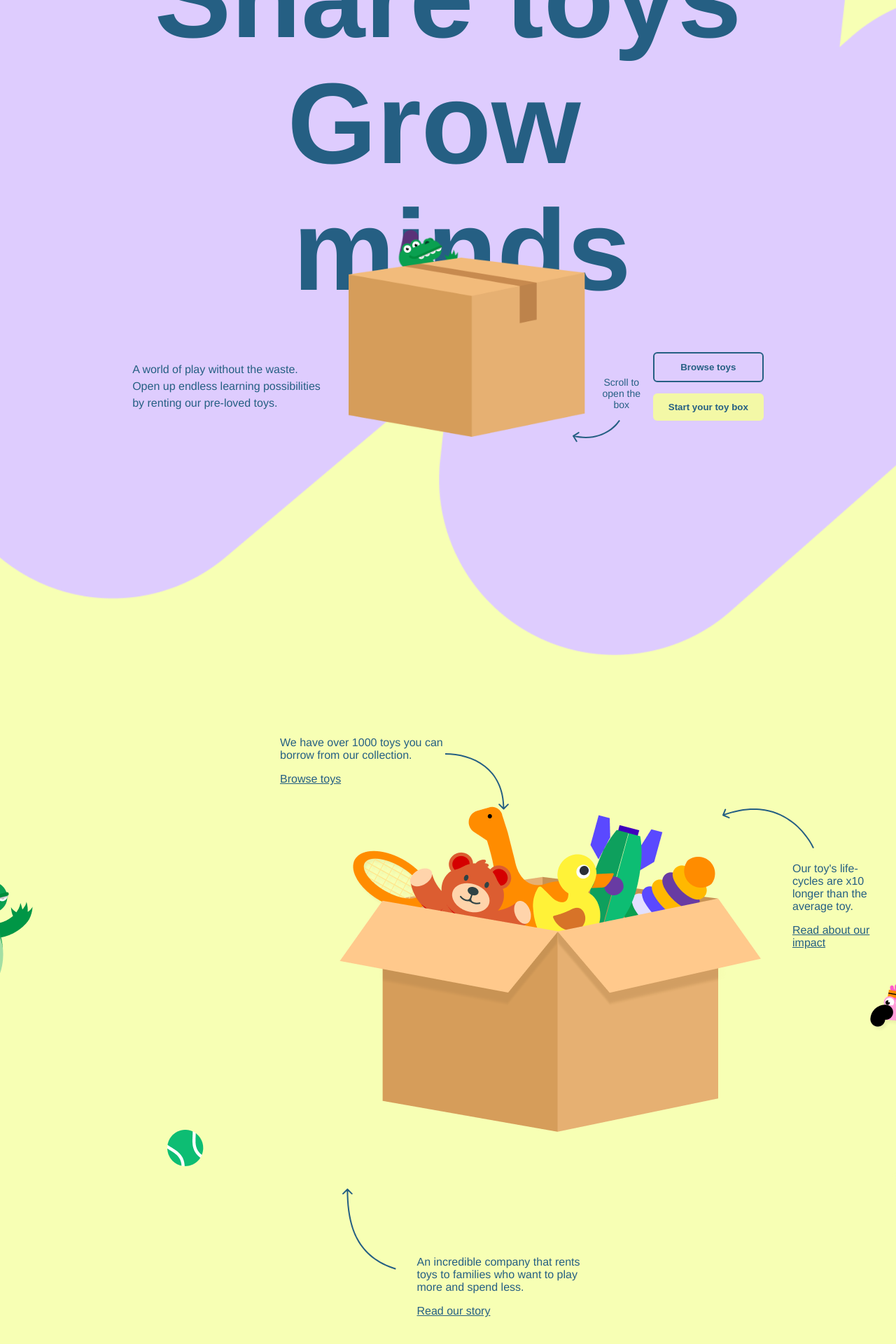
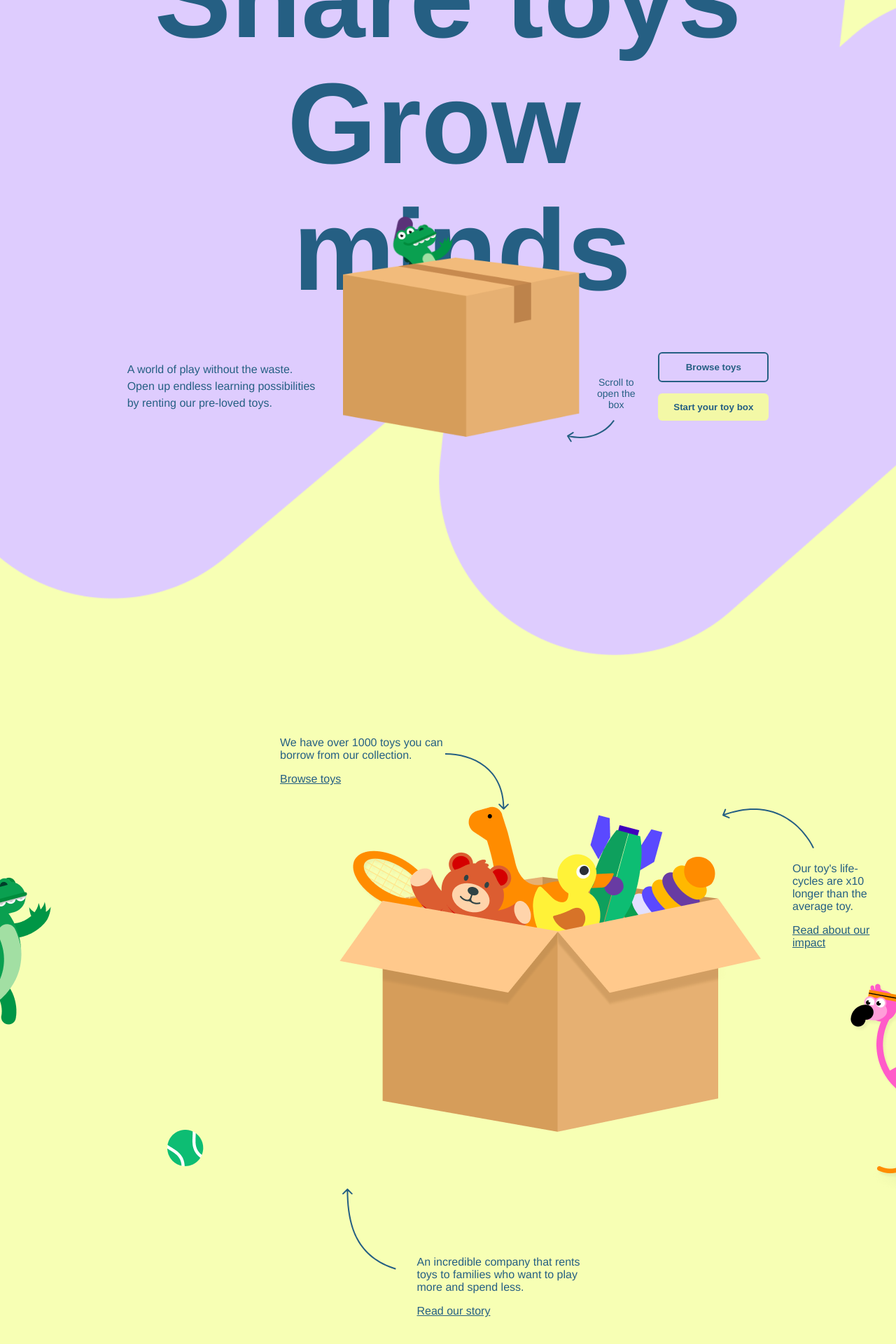
Before and after one commit to mayurdhwajsinh-j-equest/ToyCart, a React (Vite) app in the folder frontend/: page / in a window 1280 px wide. Shown: the part 318-2238 px from the top of the page at 70% size. Built offline with nearby package versions, Linux system fonts and the light colour scheme.

Commit message:
minimal changes

```diff
--- a/frontend/src/pages/Home.css
+++ b/frontend/src/pages/Home.css
@@ -79,7 +79,7 @@
 
 .dinosaur-img {
   position: absolute;
-  bottom: 70%;
+  bottom: 75%;
   left: 20%;
   width: 120px;
   height: auto;
@@ -121,7 +121,7 @@
   justify-content: center;
   gap: 16px;
   font-size: 16px;
-  margin-left: 135px;
+  margin-left: 150px;
 }
 
 .btn-outline {
@@ -316,7 +316,7 @@
 .floating-image__left
 {
   position: relative;
-  left: -52px;
+  left: -26px;
 }
 
 .floating-image__left .puppy-img
@@ -335,7 +335,7 @@
 .floating-image__right
 {
   position: relative;
-  right: -53px;
+  right: -24.5px;
 }
 .floating-image__right .beaver-img
 {
```
